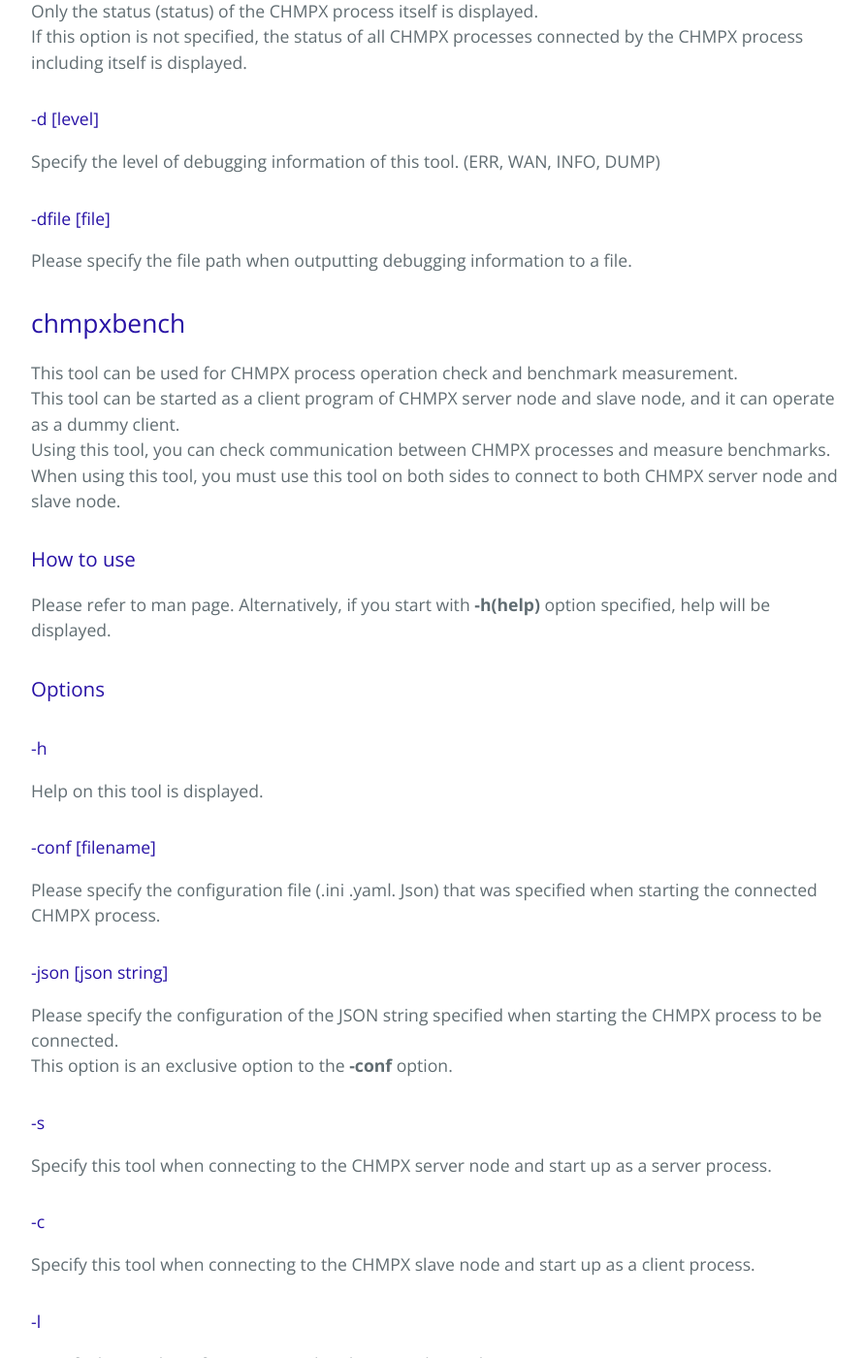
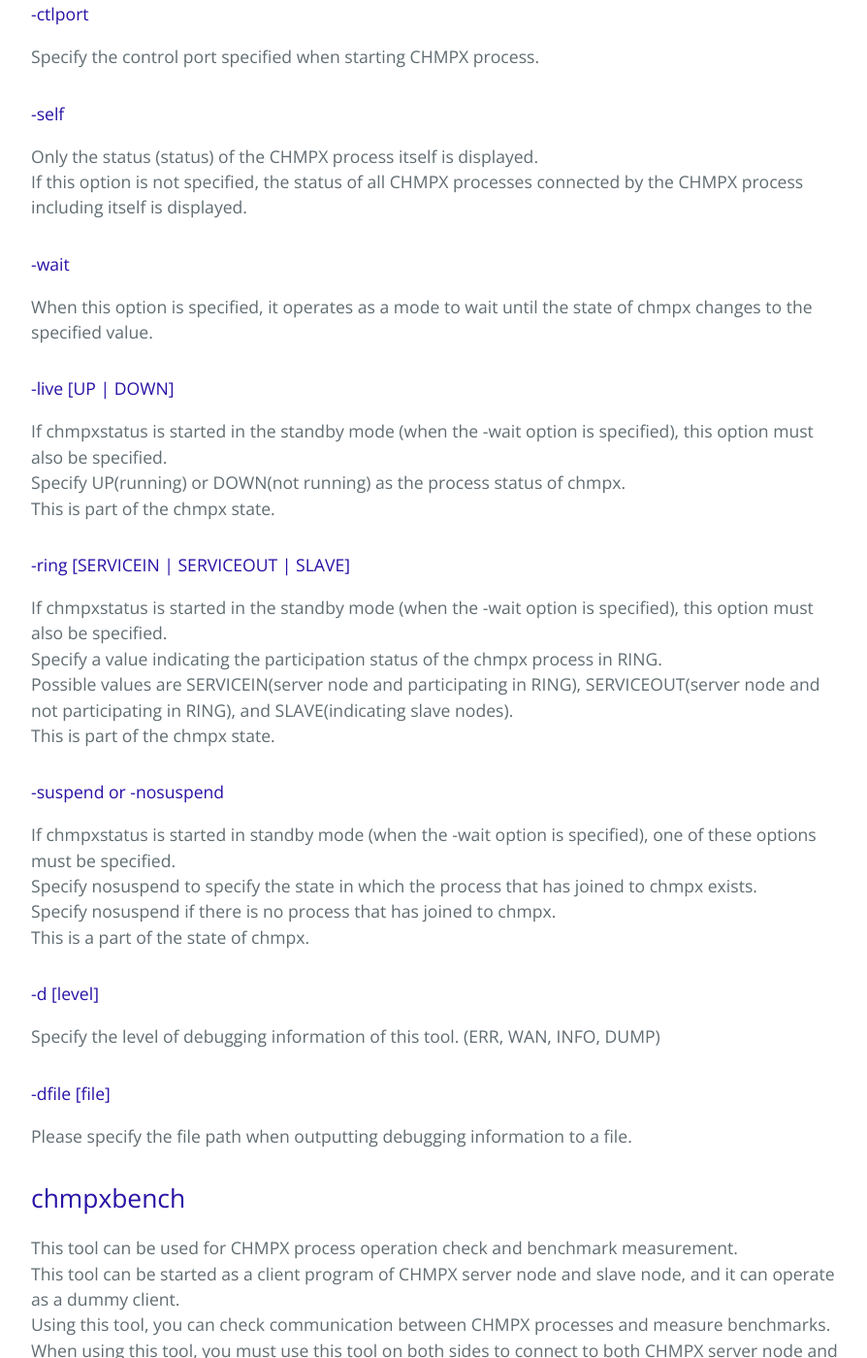
Before and after one commit to yahoojapan/chmpx, a Jekyll site: the page built from tools.md, in a window 1280 px wide and 1400 px high, scrolled down 1325 px. Shown: the whole window at 97% size, without its empty margins (192-1086 px from the left). Built offline with Jekyll 4.4.1, drawn with Linux system fonts in a browser that asks for light colours; some of the changed text lies outside the part shown.

Commit message:
Updated github pages for chmpxstatus in tools

```diff
--- a/tools.md
+++ b/tools.md
@@ -26,6 +26,10 @@ This tool can display the status of the CHMPX process itself(default) or the sta
 Please refer to man page.
 Alternatively, if you start with **-h(help)** option specified, help will be displayed.
 
+chmpxstatus specifies the status (status) of the chmpx process and has a mode to wait until it changes to that status.
+With this standby mode, it is possible to wait for chmpx initialization to complete immediately after chmpx startup and to wait for normal startup.
+This command's standby mode can be used to start up continuous processes or to test using chmpx.
+
 ### Options
 #### -h
 Help on this tool is displayed.
@@ -39,6 +43,22 @@ Specify the control port specified when starting CHMPX process.
 #### -self
 Only the status (status) of the CHMPX process itself is displayed.
 If this option is not specified, the status of all CHMPX processes connected by the CHMPX process including itself is displayed.
+#### -wait
+When this option is specified, it operates as a mode to wait until the state of chmpx changes to the specified value.
+#### -live [UP | DOWN]
+If chmpxstatus is started in the standby mode (when the -wait option is specified), this option must also be specified.
+Specify UP(running) or DOWN(not running) as the process status of chmpx.
+This is part of the chmpx state.
+#### -ring [SERVICEIN | SERVICEOUT | SLAVE]
+If chmpxstatus is started in the standby mode (when the -wait option is specified), this option must also be specified.
+Specify a value indicating the participation status of the chmpx process in RING.
+Possible values are SERVICEIN(server node and participating in RING), SERVICEOUT(server node and not participating in RING), and SLAVE(indicating slave nodes).
+This is part of the chmpx state.
+#### -suspend or -nosuspend
+If chmpxstatus is started in standby mode (when the -wait option is specified), one of these options must be specified.
+Specify nosuspend to specify the state in which the process that has joined to chmpx exists.
+Specify nosuspend if there is no process that has joined to chmpx.
+This is a part of the state of chmpx.
 #### -d [level]
 Specify the level of debugging information of this tool. (ERR, WAN, INFO, DUMP)
 #### -dfile [file]
```
Also changed, not shown: toolsja.md (+20 -0 lines).
